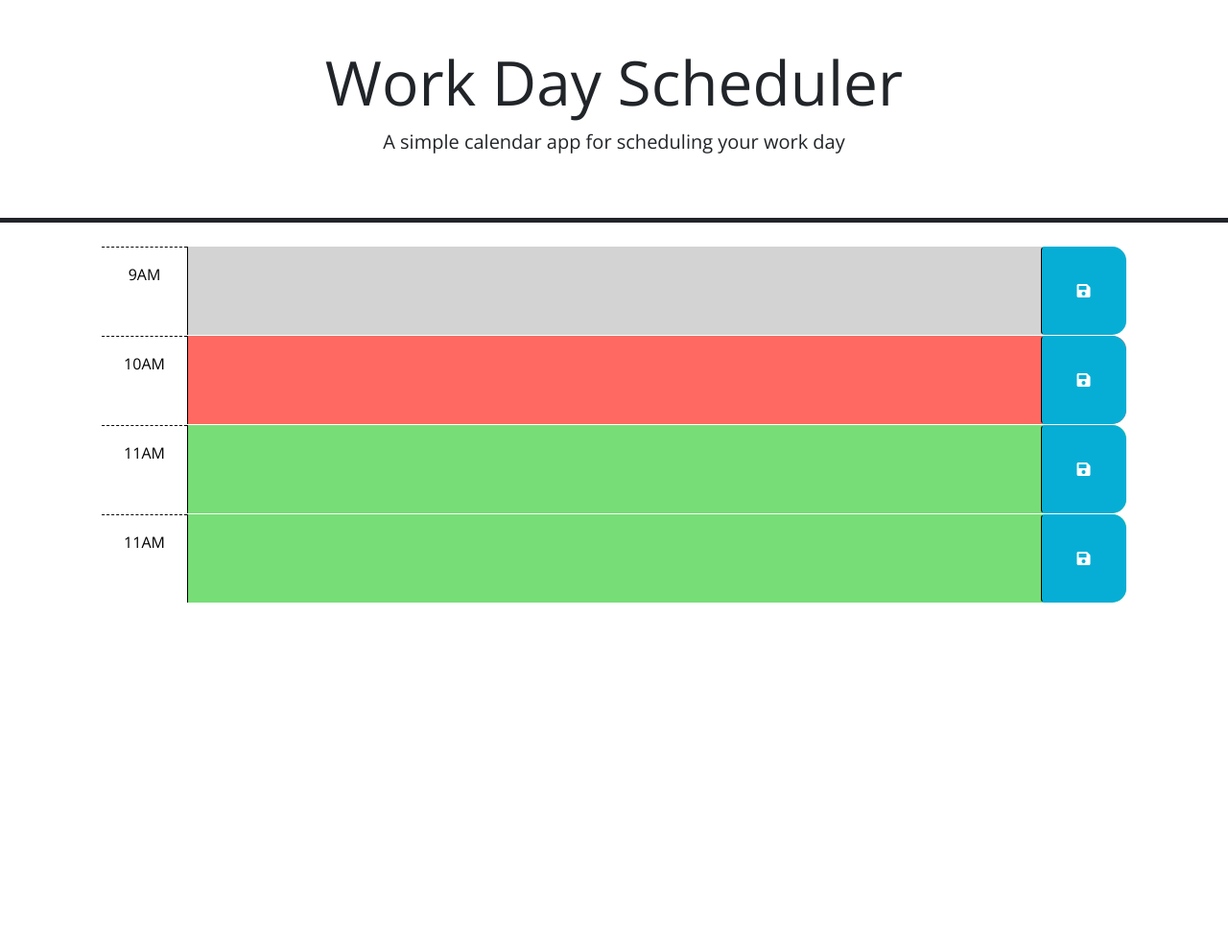
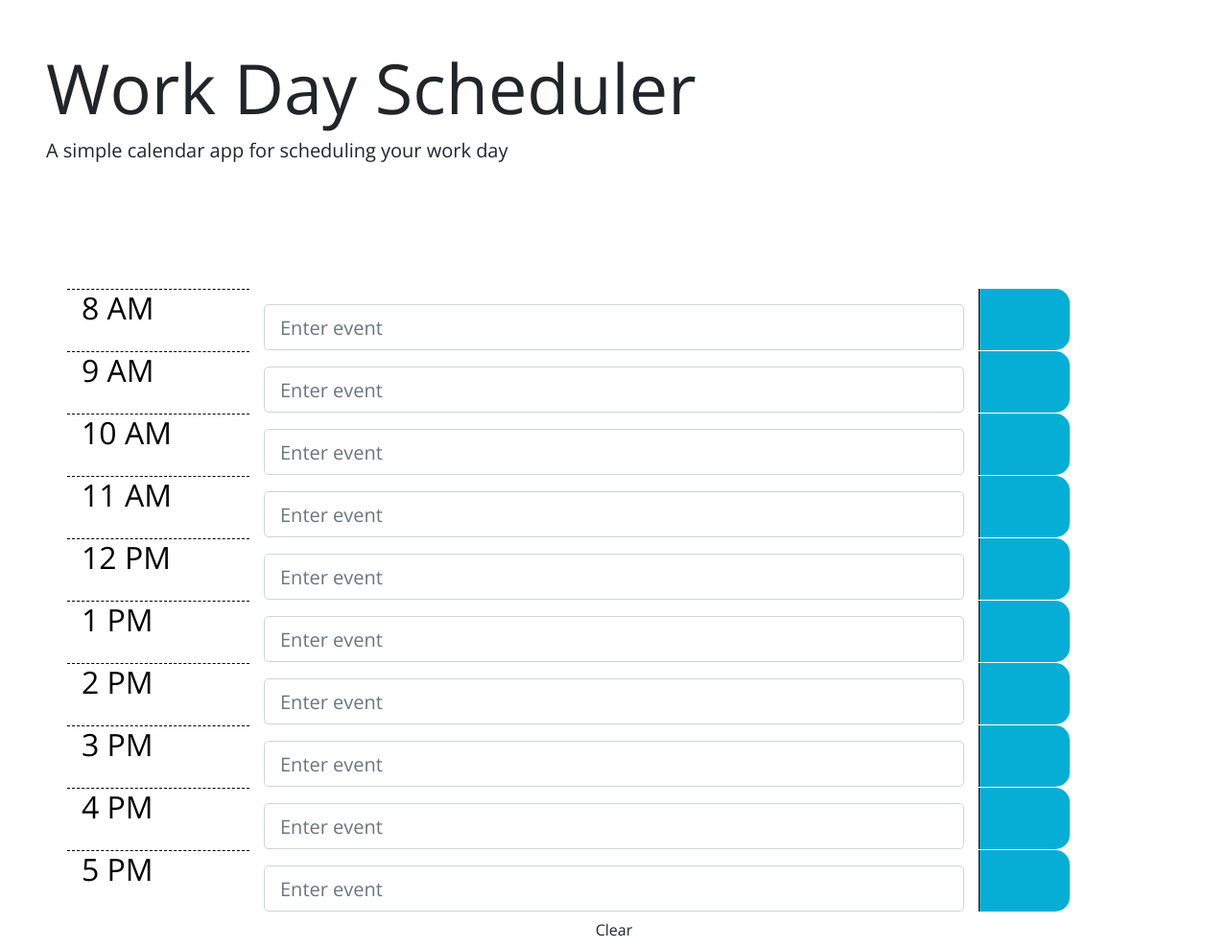
Before and after one commit to abewd/Daily-Planner, a plain HTML site: page index.html in a window 1280 px wide. Shown: the whole page at 96% size. Before the commit the page ends 800 px from the top, so only its background shows below. Drawn offline with nearby package versions, Linux system fonts and the light colour scheme; files that its build step writes are made by us from their sources; a web font is replaced by a local one.

Commit message:
many bugs, not working. Must submit as no time

```diff
--- a/index.html
+++ b/index.html
@@ -6,7 +6,7 @@
     <meta http-equiv="X-UA-Compatible" content="ie=edge" />
     <link
       rel="stylesheet"
-      href="https://cdn.jsdelivr.net/npm/bootstrap@5.1.3/dist/css/bootstrap.min.css"
+      href="https://stackpath.bootstrapcdn.com/bootstrap/4.3.1/css/bootstrap.min.css"
     />
     <link
       rel="stylesheet"
@@ -18,70 +18,203 @@
       href="https://fonts.googleapis.com/css?family=Open+Sans&display=swap"
       rel="stylesheet"
     />
-    <link rel="stylesheet" href="style.css" />
+    <link
+      rel="stylesheet"
+      href="https://cdnjs.cloudflare.com/ajax/libs/open-iconic/1.1.1/font/css/open-iconic-bootstrap.min.css"
+    />
+    <link rel="stylesheet" href="./Assets/CSS/style.css" />
     <title>Work Day Scheduler</title>
   </head>
 
   <body>
-    <header class="p-5 mb-4 border-5 border-bottom border-dark text-center">
-      <h1 class="display-3">Work Day Scheduler</h1>
+    <header class="p-5 mb-4">
+      <h2 class="display-3">Work Day Scheduler</h2>
       <p class="lead">A simple calendar app for scheduling your work day</p>
+      <br />
       <p id="currentDay" class="lead"></p>
     </header>
-    <div class="container-lg px-5">
-      <!-- Use class for "past", "present", and "future" to apply styles to the
-        time-block divs accordingly. The javascript will need to do this by
-        adding/removing these classes on each div by comparing the hour in the
-        id to the current hour. The html provided below is meant to be an example
-        demonstrating how the css provided can be leveraged to create the
-        desired layout and colors. The html below should be removed or updated
-        in the finished product. Remember to delete this comment once the
-        code is implemented.
-        -->
 
-      <!-- Example of a past time block. The "past" class adds a gray background color. -->
-      <div id="hour-9" class="row time-block past">
-        <div class="col-2 col-md-1 hour text-center py-3">9AM</div>
-        <textarea class="col-8 col-md-10 description" rows="3"> </textarea>
-        <button class="btn saveBtn col-2 col-md-1" aria-label="save">
-          <i class="fas fa-save" aria-hidden="true"></i>
-        </button>
+    <div class="container">
+      <div class="row">
+        <div class="col-2 time-of-day hour">
+          <h2>8 AM</h2>
+        </div>
+        <div class="col-8 to-do" id="8">
+          <p class="display-text" id="p-8"></p>
+          <input
+            class="form-control form-control-lg"
+            type="text"
+            placeholder="Enter event"
+            id="input-form-8"
+          />
+        </div>
+        <div class="col-1 save-button saveBtn">
+          <span class="oi oi-file"></span>
+        </div>
       </div>
+      <div class="row">
+        <div class="col-2 time-of-day hour">
+          <h2>9 AM</h2>
+        </div>
+        <div class="col-8 to-do" id="9">
+          <p class="display-text" id="p-9"></p>
+          <input
+            class="form-control form-control-lg"
+            type="text"
+            placeholder="Enter event"
+            id="input-form-9"
+          />
+        </div>
+        <div class="col-1 save-button saveBtn">
+          <span class="oi oi-file"></span>
+        </div>
+      </div>
+      <div class="row">
+        <div class="col-2 time-of-day hour">
+          <h2>10 AM</h2>
+        </div>
+        <div class="col-8 to-do" id="10">
+          <p class="display-text" id="p-10"></p>
+          <input
+            class="form-control form-control-lg"
+            type="text"
+            placeholder="Enter event"
+            id="input-form-10"
+          />
+        </div>
+        <div class="col-1 save-button saveBtn">
+          <span class="oi oi-file"></span>
+        </div>
+      </div>
+      <div class="row">
+        <div class="col-2 time-of-day hour">
+          <h2>11 AM</h2>
+        </div>
+        <div class="col-8 to-do" id="11">
+          <p class="display-text" id="p-11"></p>
+          <input
+            class="form-control form-control-lg"
+            type="text"
+            placeholder="Enter event"
+            id="input-form-11"
+          />
+        </div>
+        <div class="col-1 save-button saveBtn">
+          <span class="oi oi-file"></span>
+        </div>
+      </div>
+      <div class="row">
+        <div class="col-2 time-of-day hour">
+          <h2>12 PM</h2>
+        </div>
+        <div class="col-8 to-do" id="12">
+          <p class="display-text" id="p-12"></p>
+          <input
+            class="form-control form-control-lg"
+            type="text"
+            placeholder="Enter event"
+            id="input-form-12"
+          />
+        </div>
+        <div class="col-1 save-button saveBtn">
+          <span class="oi oi-file"></span>
+        </div>
+      </div>
+      <div class="row">
+        <div class="col-2 time-of-day hour">
+          <h2>1 PM</h2>
+        </div>
+        <div class="col-8 to-do" id="13">
+          <p class="display-text" id="p-13"></p>
+          <input
+            class="form-control form-control-lg"
+            type="text"
+            placeholder="Enter event"
+            id="input-form-13"
+          />
+        </div>
+        <div class="col-1 save-button saveBtn">
+          <span class="file"></span>
+        </div>
+      </div>
+      <div class="row">
+        <div class="col-2 time-of-day hour">
+          <h2>2 PM</h2>
+        </div>
+        <div class="col-8 to-do" id="14">
+          <p class="display-text" id="p-14"></p>
+          <input
+            class="form-control form-control-lg"
+            type="text"
+            placeholder="Enter event"
+            id="input-form-14"
+          />
+        </div>
+        <div class="col-1 save-button saveBtn">
+          <span class="oi oi-file"></span>
+        </div>
+      </div>
+      <div class="row">
+        <div class="col-2 time-of-day hour">
+          <h2>3 PM</h2>
+        </div>
+        <div class="col-8 to-do" id="15">
+          <p class="display-text" id="p-15"></p>
+          <input
+            class="form-control form-control-lg"
+            type="text"
+            placeholder="Enter event"
+            id="input-form-15"
+          />
+        </div>
+        <div class="col-1 save-button saveBtn">
+          <span class="oi oi-file"></span>
+        </div>
+      </div>
+      <div class="row">
+        <div class="col-2 time-of-day hour">
+          <h2>4 PM</h2>
+        </div>
+        <div class="col-8 to-do" id="16">
+          <p class="display-text" id="p-16"></p>
+          <input
+            class="form-control form-control-lg"
+            type="text"
+            placeholder="Enter event"
+            id="input-form-16"
+          />
+        </div>
+        <div class="col-1 save-button saveBtn">
+          <span class="file"></span>
+        </div>
+      </div>
+      <div class="row">
+        <div class="col-2 time-of-day hour">
+          <h2>5 PM</h2>
+        </div>
+        <div class="col-8 to-do" id="17">
+          <p class="display-text" id="p-17"></p>
+          <input
+            class="form-control form-control-lg"
+            type="text"
+            placeholder="Enter event"
+            id="input-form-17"
+          />
+        </div>
+        <div class="col-1 save-button saveBtn">
+          <span class="file"></span>
+        </div>
+      </div>
+    </div>
 
-      <!-- Example of a a present time block. The "present" class adds a red background color. -->
-      <div id="hour-10" class="row time-block present">
-        <div class="col-2 col-md-1 hour text-center py-3">10AM</div>
-        <textarea class="col-8 col-md-10 description" rows="3"> </textarea>
-        <button class="btn saveBtn col-2 col-md-1" aria-label="save">
-          <i class="fas fa-save" aria-hidden="true"></i>
-        </button>
-      </div>
-
-      <!-- Example of a future time block. The "future" class adds a green background color. -->
-      <div id="hour-11" class="row time-block future">
-        <div class="col-2 col-md-1 hour text-center py-3">11AM</div>
-        <textarea class="col-8 col-md-10 description" rows="3"> </textarea>
-        <button class="btn saveBtn col-2 col-md-1" aria-label="save">
-          <i class="fas fa-save" aria-hidden="true"></i>
-        </button>
-      </div>
-
-            <!-- Example of a future time block. The "future" class adds a green background color. -->
-            <div id="hour-11" class="row time-block future">
-              <div class="col-2 col-md-1 hour text-center py-3">11AM</div>
-              <textarea class="col-8 col-md-10 description" rows="3"> </textarea>
-              <button class="btn saveBtn col-2 col-md-1" aria-label="save">
-                <i class="fas fa-save" aria-hidden="true"></i>
-              </button>
-            </div>
+    <div class="delete-button-container">
+      <button id="remove-tasks" class="btn btn-block btn-delete">
+        <span class="Clear"></span> Clear
+      </button>
+    </div>
 
     <script src="https://code.jquery.com/jquery-3.4.1.min.js"></script>
-    <script
-      src="https://cdn.jsdelivr.net/npm/dayjs@1.11.3/dayjs.min.js"
-      integrity="sha256-iu/zLUB+QgISXBLCW/mcDi/rnf4m4uEDO0wauy76x7U="
-      crossorigin="anonymous"
-    ></script>
-
-    <script src="script.js"></script>
+    <script src="https://cdnjs.cloudflare.com/ajax/libs/moment.js/2.24.0/moment.min.js"></script>
+    <script type="module" src="/Assets/JS/script.js></script>
   </body>
 </html>
```
Also changed, not shown: Assets/JS/script.js (+53 -3 lines).
